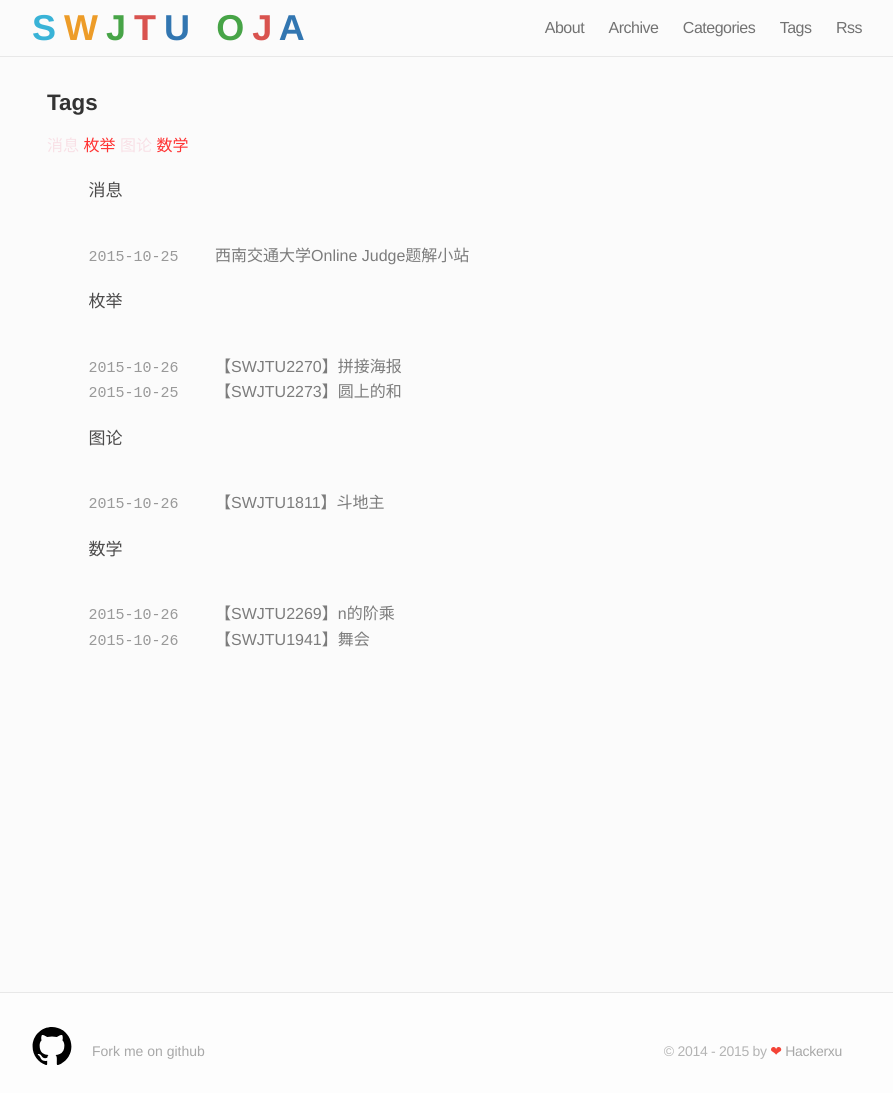
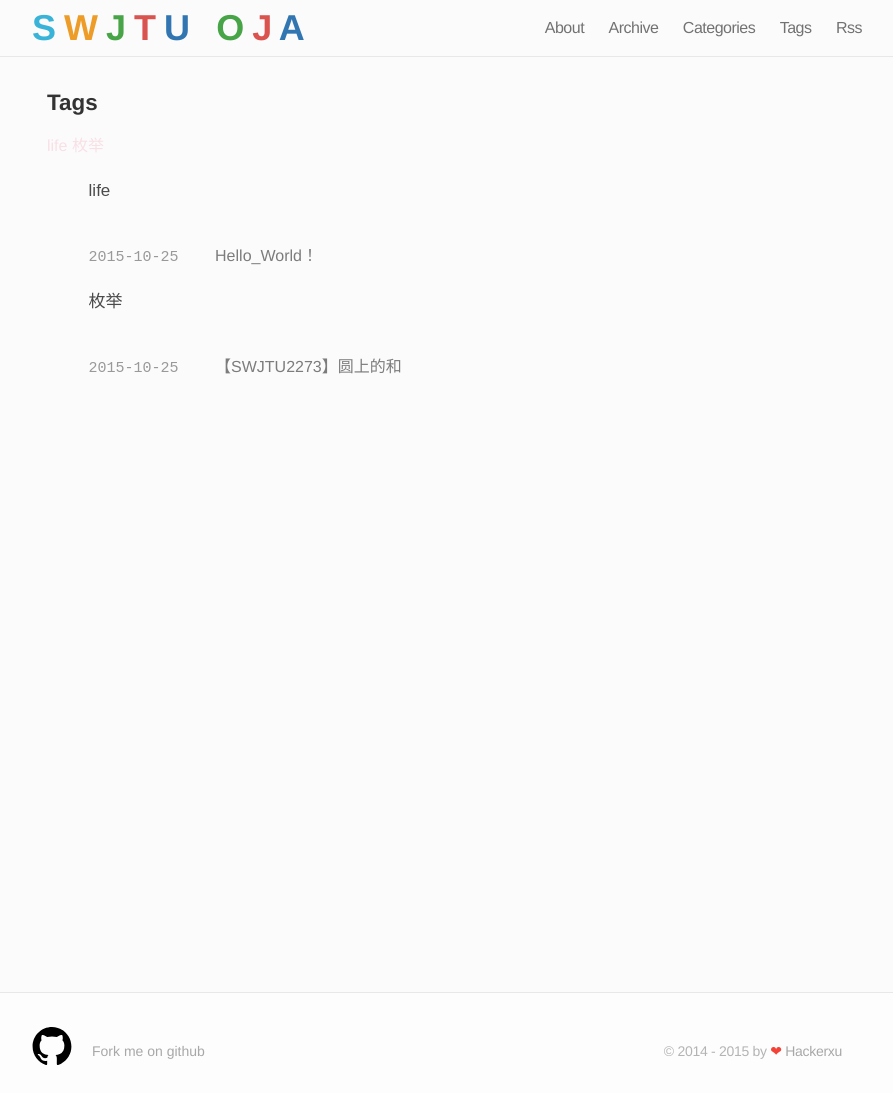
Before and after one commit to bamboohiko/swjtu-acm.github.io, a Jekyll site: the page built from tags.html, in a window 1280 px wide. Shown: the whole page, without its empty margins (193-1086 px from the left). Built offline with Jekyll 4.4.1, drawn with Linux system fonts in a browser that asks for light colours; nearby versions of some CDN libraries; Markdown is read by kramdown in place of the engine named in the settings; comment, search, counter and statistics services are not loaded; some of the changed lines change nothing that is shown.

Commit message:
Revert "update 2015-20-27 by Desgard_Duan"
This reverts commit adafdb071678f6c985fd4232e6bfb54416c7f8ad.

````diff
--- a/_posts/2015-10-25-HelloWorld.md
+++ b/_posts/2015-10-25-HelloWorld.md
@@ -1,15 +1,18 @@
 ---
 layout: post
 author: Desgard_Duan
-title: 西南交通大学Online Judge题解小站
+title: Hello_World！
 category: daily
-tag: [消息]
+tag: [life]
 ---
+Hello_World！
 
-<code><pre>
+<br />
+冬瓜的起点！
+```c++
 using namespace std;
 int main () {
-	cout << "I love ACM!" << endl;
+	cout << "Hello world!" << endl;
 	return 0;
 }
-</pre></code>
+```
--- a/_posts/2015-10-26-SWJTU1811.md
+++ /dev/null
@@ -1,60 +0,0 @@
----
-layout: post
-author: afterstory
-title: 【SWJTU1811】斗地主
-category: 2015-2016学年西南交通大学第一次月赛
-tag: [计数]
-tag: [图论]
----
-[题目链接](http://acm.swjtu.edu.cn/JudgeOnline/showproblem?problem_id=1811)
-
-
-我们不妨将整个认识关系转化为图来看待，将每个人作为图上的点，在认识的人之间连一条黑边，不认识的人之间连一条白边，则题目要求转化为求图中单色三角形个数，从反面考虑，只要求出费单色三角形个数，就可以间接得到非单色三角形个数。如图所示，在每个非单色三角形中，总有两个顶点连接两条异色边（在此三角形中的边），且有一个公共点的两条异色边总是唯一对应一个非单色三角形，因此如果第`i`个节点连接了`a[i]`条白边和`n - 1 - a[i]`条黑边，则这些边属于`a[i](n - 1 - a[i])`个非单色三角形，且每个非单色三角形计算了两次，则答案为
-
-> n*(n-1)*(n-2)/6 - 1/2*sigma(a[i](n-1-a[i]))’
-
-
-<div>
-<code><pre>
-#include "cstdio"
-#include "iostream"
-#include "algorithm"
-#include "sstream"
-#include "cstdlib"
-#include "cstring"
-#include "climits"
-#include "vector"
-#include "string"
-#include "ctime"
-#include "cmath"
-#include "deque"
-#include "queue"
-#include "stack"
-#include "set"
-#include "map"
-using namespace std;
-bool a[1010][1010];
-int main() {
-    int n,m;
-    while (scanf("%d%d",&n,&m) != EOF) {
-        memset(a,false,sizeof(a));
-        int from,to;
-        for (int i = 1;i <= m; i++) {
-            scanf("%d%d",&from,&to);
-            a[from][to] = a[to][from] = true;
-        }
-        int ans = 0;
-        for (int i = 1;i <= n; i++) {
-            int k = 0;
-            for (int j = 1;j <= n; j++)
-                if (a[i][j]) k++;
-            ans += k*(n-1-k);
-        }
-        ans = n*(n-1)*(n-2)/6 - ans/2;
-        printf("%d\n",ans);
-    }
-	return 0;
-}
-
-</pre></code>
-</div>
--- a/_posts/2015-10-26-SWJTU1941.md
+++ /dev/null
@@ -1,47 +0,0 @@
----
-layout: post
-author: afterstory
-title: 【SWJTU1941】舞会
-category: 2015-2016学年西南交通大学第一次月赛
-tag: [数学]
----
-[题目链接](http://acm.swjtu.edu.cn/JudgeOnline/showproblem?problem_id=1941)
-
-
-不妨从简单情况开始推理，当有`n`顶黑帽子时：
-`n=1`，则戴黑帽子的第一次就看到其他人都是白帽子，那么自己就肯定是黑帽子了。所以该打自己。
-`n=2`，第一次开灯后否没人打，说明黑帽不止一个，所以第二次如果有人只看到别人只有一顶黑帽子的话，就能判断自己头上是黑帽子，就该打自己，
-`n=3`,由于前两次没人打，所以至少三顶黑帽。第三次开灯后，有人打嘴巴，说明打嘴巴的人看到其他人只有两顶黑帽，所以能判断自己头上是黑帽。
-以此类推，若有`n`顶黑帽子，则答案为`n`。
-
-
-<div>
-<code><pre>
-#include "cstdio"
-#include "iostream"
-#include "algorithm"
-#include "sstream"
-#include "cstdlib"
-#include "cstring"
-#include "climits"
-#include "vector"
-#include "string"
-#include "ctime"
-#include "cmath"
-#include "deque"
-#include "queue"
-#include "stack"
-#include "set"
-#include "map"
-using namespace std;
-int main() {
-    int t,n,m;
-    scanf("%d",&t);
-    while (t--) {
-        scanf("%d%d",&n,&m);
-        printf("%d\n",n);
-    }
-	return 0;
-}
-</pre></code>
-</div>
--- a/_posts/2015-10-26-SWJTU2269.md
+++ /dev/null
@@ -1,53 +0,0 @@
----
-layout: post
-author: afterstory
-title: 【SWJTU2269】n的阶乘
-category: 2015-2016学年西南交通大学第一次月赛
-tag: [数学]
----
-[题目链接](http://acm.swjtu.edu.cn/JudgeOnline/showproblem?problem_id=2269)
-
-
-由于`n <= 1e9`,暴力显然是会TLE的，但对于模算数，有这样的性质成立：
-
-> (a*b) mod n = (a mod n)*(b mod n)
-
-因此当`n >= 2014`时，结果都为`0`,只需计算`n < 2014`的情况即可。
-
-
-<div>
-<code><pre>
-#include "cstdio"
-#include "iostream"
-#include "algorithm"
-#include "sstream"
-#include "cstdlib"
-#include "cstring"
-#include "climits"
-#include "vector"
-#include "string"
-#include "ctime"
-#include "cmath"
-#include "deque"
-#include "queue"
-#include "stack"
-#include "set"
-#include "map"
-const int mod = 2017;
-using namespace std;
-int main() {
-    int n;
-    while (scanf("%d",&n) != EOF && n) {
-        int ans = 1;
-        if (n >= mod) printf("0\n");
-        else {
-            for (int i = 1;i <= n; i++) {
-                ans = ans*i%mod;
-            }
-            printf("%d\n",ans);
-        }
-    }
-	return 0;
-}
-</pre></code>
-</div>
--- a/_posts/2015-10-26-SWJTU2270.md
+++ /dev/null
@@ -1,69 +0,0 @@
----
-layout: post
-author: afterstory
-title: 【SWJTU2270】拼接海报
-category: 2015-2016学年西南交通大学第一次月赛
-tag: [枚举]
----
-[题目链接](http://acm.swjtu.edu.cn/JudgeOnline/showproblem?problem_id=2270)
-
-本题数据量较小，可以采取暴力枚举的方法，三块矩形可以有如下两种拼接方式。
-
-枚举三块矩形的顺序及方向，对每种拼接方式检查对应条件。
-
-> 延伸：`C++`有自带的生成排列函数`next_permutation()`，有兴趣可自行查询用法。
-
-<div>
-<code><pre>
-#include "cstdio"
-#include "iostream"
-#include "algorithm"
-#include "sstream"
-#include "cstdlib"
-#include "cstring"
-#include "climits"
-#include "vector"
-#include "string"
-#include "ctime"
-#include "cmath"
-#include "deque"
-#include "queue"
-#include "stack"
-#include "set"
-#include "map"
-using namespace std;
-const int use[6][3] = {1,2,3,1,3,2,2,1,3,2,3,1,3,1,2,3,2,1};
-struct point {
-    int x,y;
-};
-point a[10];
-int mataix(int k1,int k2,int k3,int f1,int f2,int f3) {
-    int x1 = a[k1].x,y1 = a[k1].y;
-    int x2 = a[k2].x,y2 = a[k2].y;
-    int x3 = a[k3].x,y3 = a[k3].y;
-    if (f1) swap(x1,y1);
-    if (f2) swap(x2,y2);
-    if (f3) swap(x3,y3);
-    if (x1 == x2 && x2 == x3 && y1+y2+y3 == x1) return x1;
-    if (x1 == x2 + x3 && y2 == y3 && y1+y2 == x1) return x1;
-    return 0;
-}
-int main() {
-    while (scanf("%d%d",&a[1].x,&a[1].y) != EOF) {
-        scanf("%d%d%d%d",&a[2].x,&a[2].y,&a[3].x,&a[3].y);
-        int ans = 0;
-        for (int d = 0;d < 6;d++)
-        for (int i = 0;i <= 1;i++)
-            for (int j = 0;j <= 1;j++)
-                for (int k = 0;k <= 1;k++){
-                    ans = mataix(use[d][0],use[d][1],use[d][2],i,j,k);
-                    if (ans) goto lambel;
-                }
-        lambel:
-        if (ans) printf("%d\n",ans);
-        else printf("No\n");
-    }
-	return 0;
-}
-</pre></code>
-</div>
````
